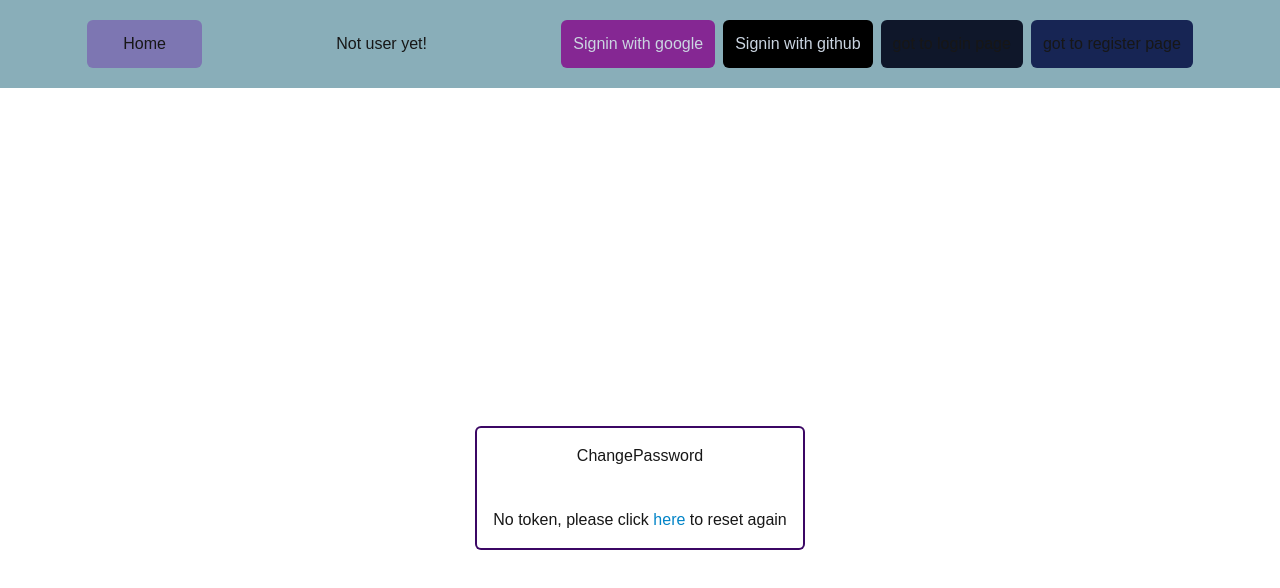
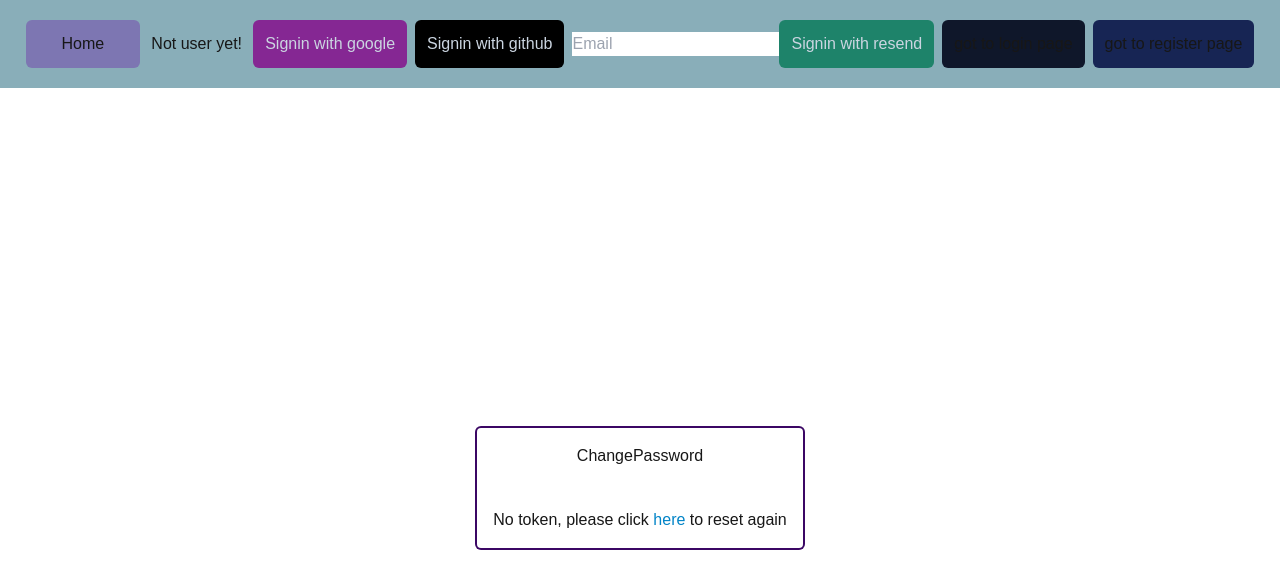
Before and after one commit to tahasama/authjs, a Next.js app: page /addNewPass in a window 1280 px wide. Shown: the top 588 px of the page. Built offline with nearby package versions, Linux system fonts and the light colour scheme; no server answers; the database is empty; what emailjs would draw is missing.

Commit message:
added real domai + magic link + custom pages

```diff
--- /dev/null
+++ b/app/(authLogic)/authpg/error/page.tsx
@@ -0,0 +1,27 @@
+"use client";
+import { ErrorMessagesProps } from "@/lib/types";
+import { useSearchParams } from "next/navigation";
+import React from "react";
+
+const LogError = () => {
+  const searchParams = useSearchParams();
+  const error: string | null = searchParams.get("error");
+  console.log("🚀 ~ LogError ~ error:", error);
+
+  const errorMessages: ErrorMessagesProps = {
+    Configuration: "There was a problem with the configuration.",
+    AccessDenied: "You don't have permission to access this.",
+    Default: "Something went wrong. Please try again later.",
+    Verification:
+      "Unable to sign in The sign in link is no longer valid.It may have been used already or it may have expired.",
+  };
+
+  //   const errorMessage = error && errorMessages[error] ? errorMessages[error] : errorMessages.Default;
+  const errorMessage: string = error
+    ? errorMessages[error as keyof ErrorMessagesProps]
+    : errorMessages.Default;
+
+  return <div>{error ? errorMessage : errorMessages.Default}</div>;
+};
+
+export default LogError;
--- /dev/null
+++ b/app/(authLogic)/authpg/verify-request/page.tsx
@@ -0,0 +1,12 @@
+import React from "react";
+
+const verifyRequest = () => {
+  return (
+    <div>
+      Check your email A sign in link has been sent to your email address.
+      localhost:3000
+    </div>
+  );
+};
+
+export default verifyRequest;
--- /dev/null
+++ b/app/(authLogic)/magiclink/page.tsx
@@ -0,0 +1,22 @@
+import React from "react";
+
+const Magiclink = () => {
+  return (
+    <form
+    // action={loginWithGitHub}
+    >
+      {/* <input type="hidden" name="provider" value={provider} />
+      {provider === "resend" && (
+        <input type="text" name="email" placeholder="Email" />
+      )}
+      <button
+        type="submit"
+        className={`p-3 ${providerStyle[provider]} text-slate-300 eme rounded-md hover:brightness-75 transition-all duration-150`}
+      >
+        Signin with {provider}
+      </button> */}
+    </form>
+  );
+};
+
+export default Magiclink;
--- a/app/actions/authActions.tsx
+++ b/app/actions/authActions.tsx
@@ -70,8 +70,14 @@ export const addUser = async ({
 };
 
 export const loginWithGitHub = async (formdata: FormData) => {
+  // const email = formdata.get("email") as any;
+  // console.log("🚀 ~ loginWithGitHub ~ email:", email);
   const provider = formdata.get("provider") as LoginProviders;
-  await signIn(provider);
+  if (provider !== "resend") {
+    await signIn(provider);
+  } else {
+    await signIn(provider, formdata);
+  }
 };
 
 export const loginWithGoogle = async () => {
--- a/auth.tsx
+++ b/auth.tsx
@@ -2,16 +2,23 @@ import NextAuth from "next-auth";
 import Credentials from "next-auth/providers/credentials";
 import GitHub from "next-auth/providers/github";
 import Google from "next-auth/providers/google";
+import Resend from "next-auth/providers/resend";
 import { loginSchema } from "./lib/zod";
 import { getUserFromDb } from "./app/actions/authActions";
 import authConfig from "./auth.config";
+import PostgresAdapter from "@auth/pg-adapter";
+import { pool } from "./lib/db";
 
 export const { handlers, signIn, signOut, auth } = NextAuth({
   ...authConfig,
+  adapter: PostgresAdapter(pool),
   secret: process.env.AUTH_SECRET,
   providers: [
     GitHub,
     Google,
+    Resend({
+      from: process.env.EMAIL_DOMAIN,
+    }),
     Credentials({
       credentials: {
         email: {},
@@ -31,4 +38,8 @@ export const { handlers, signIn, signOut, auth } = NextAuth({
       },
     }),
   ],
+  pages: {
+    error: "/authpg/error",
+    verifyRequest: "/authpg/verify-request",
+  },
 });
--- a/components/navbar.tsx
+++ b/components/navbar.tsx
@@ -8,7 +8,7 @@ import { LoginProviders } from "@/lib/types";
 
 const Navbar = () => {
   const { data, status } = useSession();
-  const providers: LoginProviders[] = ["google", "github"];
+  const providers: LoginProviders[] = ["google", "github", "resend"];
   return (
     <div
       className={`flex p-5 justify-around items-center ${
--- a/components/sign-in.tsx
+++ b/components/sign-in.tsx
@@ -4,16 +4,19 @@ import { LoginProvider } from "@/lib/types";
 const providerStyle = {
   github: "bg-black",
   google: "bg-fuchsia-800/90",
+  resend: "bg-emerald-700/80",
 };
 
 export default function SignIn({ provider }: LoginProvider) {
   return (
     <form action={loginWithGitHub}>
       <input type="hidden" name="provider" value={provider} />
-
+      {provider === "resend" && (
+        <input type="text" name="email" placeholder="Email" />
+      )}
       <button
         type="submit"
-        className={`p-3 ${providerStyle[provider]} text-slate-300 rounded-md hover:brightness-75 transition-all duration-150`}
+        className={`p-3 ${providerStyle[provider]} text-slate-300 eme rounded-md hover:brightness-75 transition-all duration-150`}
       >
         Signin with {provider}
       </button>
--- a/lib/utils.tsx
+++ b/lib/utils.tsx
@@ -19,7 +19,7 @@ export const sendEmail = async (
   resetLink: string
 ) => {
   await mailer.sendMail({
-    from: "login-project@resend.dev",
+    from: "login-project@codebytaha.com",
     subject: subject,
     to: email,
     text: `hello, click the link to reset your email, ${resetLink}`,
```
Also changed, not shown: lib/types.tsx (+8 -1 lines).
